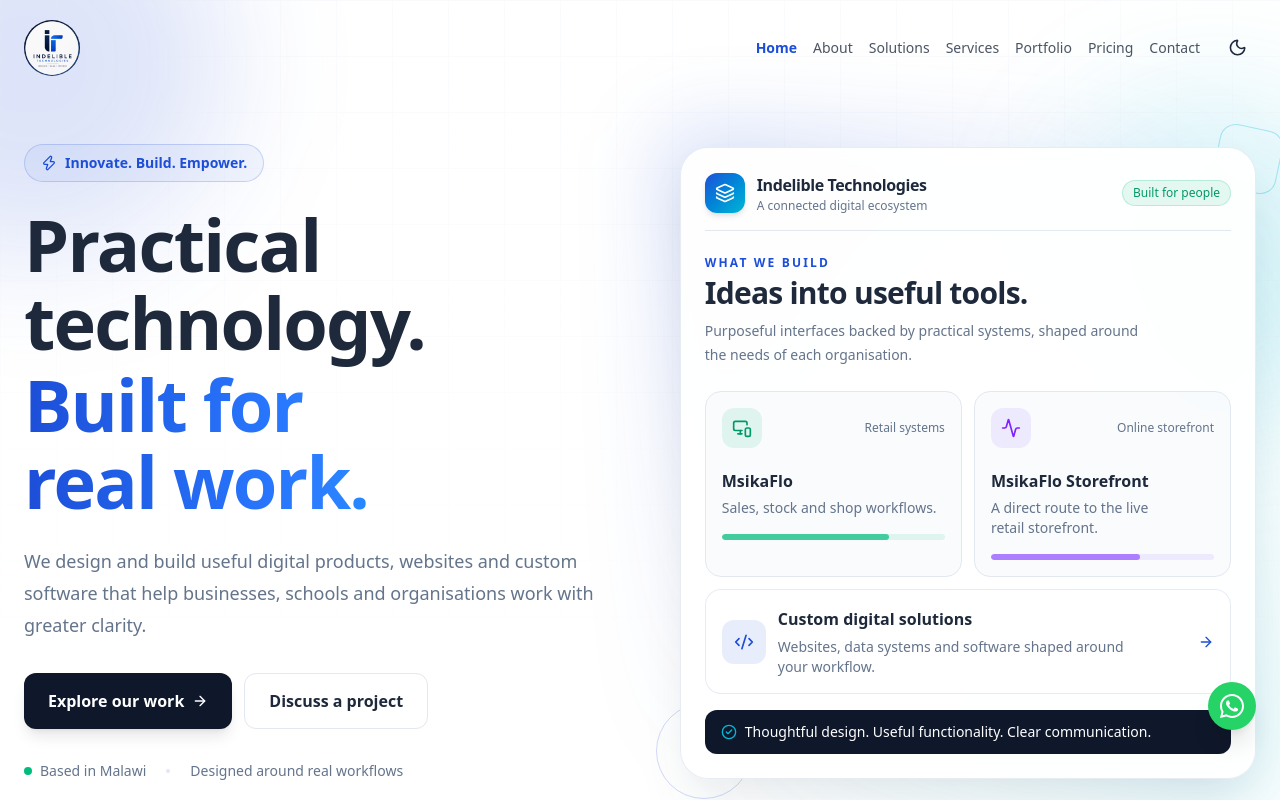
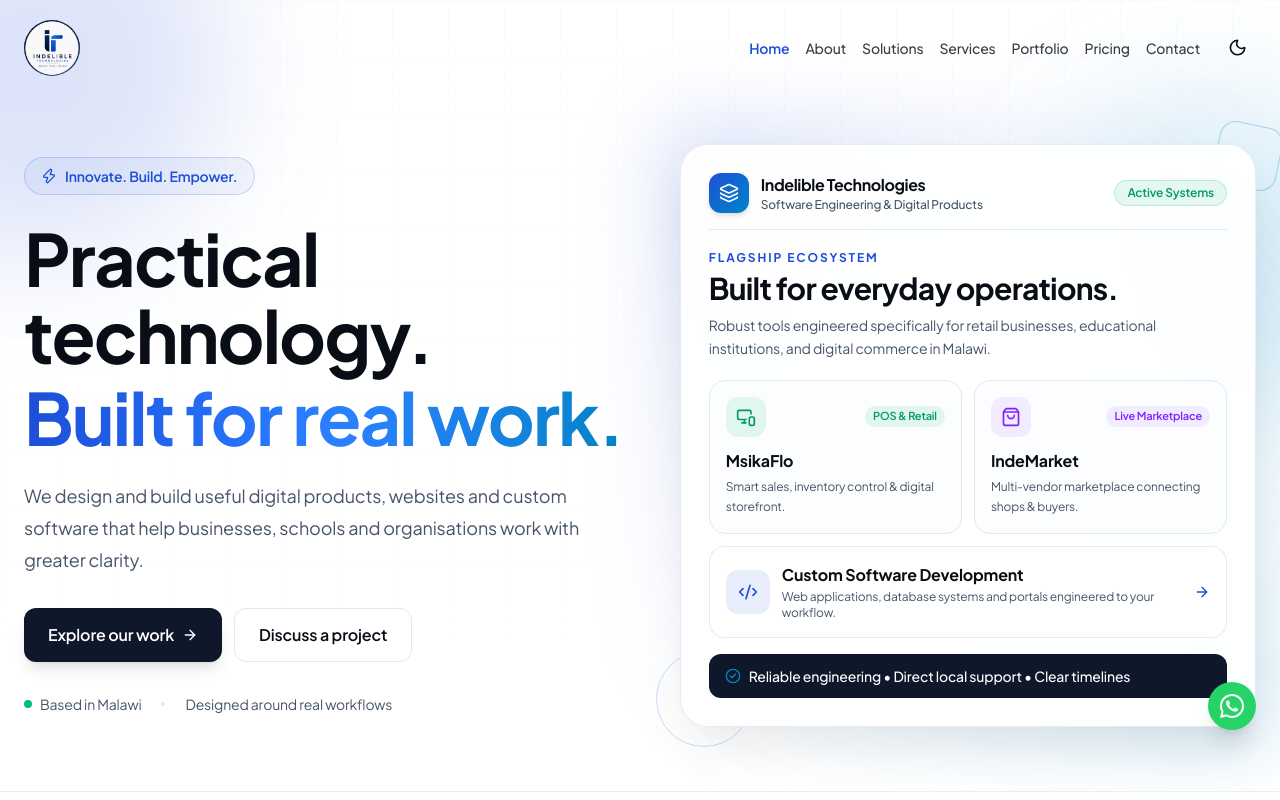
Before and after one commit to Indelible-cpu/MyWebsite, a Next.js app: page / in a window 1280 px wide. Shown: the top 800 px of the page. Built offline with nearby package versions, Linux system fonts and the light colour scheme.

Commit message:
style(typography): integrate Plus Jakarta Sans, deepen contrast, and polish agency hierarchy

```diff
--- a/app/globals.css
+++ b/app/globals.css
@@ -3,7 +3,8 @@
 
 :root {
   --background: #ffffff;
-  --foreground: #1E293B;
+  --foreground: #090d16;
+  --body: #334155;
 
   --primary: #0F172A;
   --primary-foreground: #ffffff;
@@ -11,24 +12,25 @@
   --secondary: #1D4ED8;
   --secondary-foreground: #ffffff;
 
-  --accent: #06B6D4;
+  --accent: #0284c7;
   --accent-foreground: #ffffff;
 
-  --success: #10B981;
+  --success: #059669;
   --success-foreground: #ffffff;
 
-  --muted: #f1f5f9;
-  --muted-foreground: #64748b;
+  --muted: #f8fafc;
+  --muted-foreground: #475569;
 
   --border: #e2e8f0;
-  --card: #f8fafc;
+  --card: #ffffff;
 
-  --radius: 0.5rem;
+  --radius: 0.75rem;
 }
 
 .dark {
   --background: #020617; /* Very dark slate */
   --foreground: #f8fafc;
+  --body: #e2e8f0;
 
   --primary: #f8fafc;
   --primary-foreground: #0f172a;
@@ -36,22 +38,24 @@
   --secondary: #3b82f6;
   --secondary-foreground: #ffffff;
 
-  --accent: #22d3ee;
+  --accent: #38bdf8;
   --accent-foreground: #0f172a;
 
   --success: #10b981;
   --success-foreground: #ffffff;
 
   --muted: #1e293b;
-  --muted-foreground: #94a3b8;
+  --muted-foreground: #cbd5e1;
 
   --border: #1e293b;
-  --card: #0f172a;
+  --card: #0b1120;
 }
 
 @theme {
+  --font-sans: var(--font-sans), "Plus Jakarta Sans", system-ui, -apple-system, BlinkMacSystemFont, "Segoe UI", Roboto, sans-serif;
   --color-background: var(--background);
   --color-foreground: var(--foreground);
+  --color-body: var(--body);
 
   --color-primary: var(--primary);
   --color-primary-foreground: var(--primary-foreground);
@@ -80,11 +84,21 @@
   * {
     border-color: var(--border);
   }
+  html {
+    font-family: var(--font-sans), "Plus Jakarta Sans", system-ui, -apple-system, BlinkMacSystemFont, "Segoe UI", Roboto, sans-serif;
+  }
   body {
     background-color: var(--background);
     color: var(--foreground);
+    font-family: var(--font-sans), "Plus Jakarta Sans", system-ui, -apple-system, BlinkMacSystemFont, "Segoe UI", Roboto, sans-serif;
     -webkit-font-smoothing: antialiased;
     -moz-osx-font-smoothing: grayscale;
+    letter-spacing: -0.011em;
+  }
+  h1, h2, h3, h4, h5, h6 {
+    color: var(--foreground);
+    letter-spacing: -0.025em;
+    font-weight: 700;
   }
 }
 
@@ -99,17 +113,3 @@
   background: rgba(15, 23, 42, 0.4);
   border: 1px solid rgba(255, 255, 255, 0.05);
 }
-
-@layer base {
-  html { scroll-behavior: smooth; scroll-padding-top: 6rem; }
-  body { min-width: 320px; line-height: 1.65; }
-  h1, h2, h3, h4 { text-wrap: balance; }
-  p { text-wrap: pretty; }
-  a, button, input, select, textarea { -webkit-tap-highlight-color: transparent; }
-  :focus-visible { outline: 3px solid var(--secondary); outline-offset: 3px; }
-  ::selection { background: color-mix(in srgb, var(--secondary) 22%, transparent); color: var(--foreground); }
-}
-@media (prefers-reduced-motion: reduce) {
-  html { scroll-behavior: auto; }
-  *, *::before, *::after { animation-duration: 0.01ms !important; animation-iteration-count: 1 !important; transition-duration: 0.01ms !important; scroll-behavior: auto !important; }
-}
--- a/app/layout.tsx
+++ b/app/layout.tsx
@@ -1,4 +1,5 @@
 import type { Metadata, Viewport } from "next";
+import { Plus_Jakarta_Sans } from "next/font/google";
 import "./globals.css";
 import { Navigation } from "@/components/Navigation";
 import { Footer } from "@/components/Footer";
@@ -6,6 +7,13 @@ import { ThemeProvider } from "@/components/theme-provider";
 import { FramerProvider } from "@/components/framer-provider";
 import { WhatsAppButton } from "@/components/WhatsAppButton";
 import { ProductAdToast } from "@/components/ProductAdToast";
+
+const plusJakarta = Plus_Jakarta_Sans({
+  subsets: ["latin"],
+  display: "swap",
+  variable: "--font-sans",
+  weight: ["400", "500", "600", "700", "800"],
+});
 
 export const viewport: Viewport = {
   themeColor: "#0f172a",
@@ -225,14 +233,14 @@ export default function RootLayout({
   children: React.ReactNode;
 }>) {
   return (
-    <html lang="en" suppressHydrationWarning className="antialiased">
+    <html lang="en" suppressHydrationWarning className={`${plusJakarta.variable} antialiased`}>
       <head>
         <script
           type="application/ld+json"
           dangerouslySetInnerHTML={{ __html: JSON.stringify(jsonLd) }}
         />
       </head>
-      <body suppressHydrationWarning className="min-h-screen bg-background font-sans text-foreground flex flex-col">
+      <body suppressHydrationWarning className="min-h-screen bg-background font-sans text-foreground flex flex-col selection:bg-secondary/20 selection:text-secondary">
         <ThemeProvider>
           <FramerProvider>
             <Navigation />
--- a/app/page.tsx
+++ b/app/page.tsx
@@ -24,15 +24,64 @@ export default function Home() {
           </div>
           <m.div initial={{ opacity: 0, scale: 0.97, y: 12 }} animate={{ opacity: 1, scale: 1, y: 0 }} transition={{ duration: 0.65, delay: 0.12 }} className="relative mx-auto w-full max-w-xl lg:max-w-none">
             <div className="absolute -inset-5 rounded-[2rem] bg-gradient-to-br from-secondary/20 via-transparent to-accent/20 blur-2xl" />
-            <div className="relative overflow-hidden rounded-[1.75rem] border border-border/80 bg-background/95 p-4 shadow-2xl shadow-slate-900/10 backdrop-blur sm:p-6">
-              <div className="flex items-center justify-between gap-4 border-b border-border pb-4"><div className="flex items-center gap-3"><div className="flex h-10 w-10 items-center justify-center rounded-xl bg-gradient-to-br from-secondary to-accent text-white shadow-md"><Layers className="h-5 w-5" /></div><div><p className="font-semibold tracking-tight">Indelible Technologies</p><p className="text-xs text-muted-foreground">A connected digital ecosystem</p></div></div><span className="rounded-full border border-emerald-500/20 bg-emerald-500/10 px-2.5 py-1 text-xs font-medium text-emerald-600 dark:text-emerald-400">Built for people</span></div>
-              <div className="py-6"><p className="mb-1 text-xs font-semibold uppercase tracking-[0.18em] text-secondary">What we build</p><h2 className="text-2xl font-bold tracking-tight sm:text-3xl">Ideas into useful tools.</h2><p className="mt-2 max-w-md text-sm leading-6 text-muted-foreground">Purposeful interfaces backed by practical systems, shaped around the needs of each organisation.</p></div>
+            <div className="relative overflow-hidden rounded-[1.75rem] border border-border/80 bg-background/95 p-5 shadow-2xl shadow-slate-900/10 backdrop-blur sm:p-7">
+              <div className="flex items-center justify-between gap-4 border-b border-border pb-4">
+                <div className="flex items-center gap-3">
+                  <div className="flex h-10 w-10 items-center justify-center rounded-xl bg-gradient-to-br from-secondary to-accent text-white shadow-md">
+                    <Layers className="h-5 w-5" />
+                  </div>
+                  <div>
+                    <p className="font-bold tracking-tight text-foreground">Indelible Technologies</p>
+                    <p className="text-xs text-muted-foreground font-medium">Software Engineering & Digital Products</p>
+                  </div>
+                </div>
+                <span className="rounded-full border border-emerald-500/20 bg-emerald-500/10 px-3 py-1 text-xs font-semibold text-emerald-600 dark:text-emerald-400">
+                  Active Systems
+                </span>
+              </div>
+              <div className="py-5">
+                <p className="mb-1 text-xs font-bold uppercase tracking-[0.16em] text-secondary">Flagship Ecosystem</p>
+                <h2 className="text-2xl font-bold tracking-tight sm:text-3xl text-foreground">Built for everyday operations.</h2>
+                <p className="mt-2 text-sm leading-relaxed text-slate-600 dark:text-slate-300">Robust tools engineered specifically for retail businesses, educational institutions, and digital commerce in Malawi.</p>
+              </div>
               <div className="grid gap-3 sm:grid-cols-2">
-                <div className="group rounded-2xl border border-border bg-muted/40 p-4 transition-colors hover:border-emerald-500/40"><div className="mb-5 flex items-center justify-between"><div className="flex h-10 w-10 items-center justify-center rounded-xl bg-emerald-500/10 text-emerald-600 dark:text-emerald-400"><MonitorSmartphone className="h-5 w-5" /></div><span className="text-xs font-medium text-muted-foreground">Retail systems</span></div><p className="font-semibold">MsikaFlo</p><p className="mt-1 text-sm leading-5 text-muted-foreground">Sales, stock and shop workflows.</p><div className="mt-4 h-1.5 overflow-hidden rounded-full bg-emerald-500/10"><div className="h-full w-3/4 rounded-full bg-emerald-500/70" /></div></div>
-                <div className="group rounded-2xl border border-border bg-muted/40 p-4 transition-colors hover:border-violet-500/40"><div className="mb-5 flex items-center justify-between"><div className="flex h-10 w-10 items-center justify-center rounded-xl bg-violet-500/10 text-violet-600 dark:text-violet-400"><Activity className="h-5 w-5" /></div><span className="text-xs font-medium text-muted-foreground">Online storefront</span></div><p className="font-semibold">MsikaFlo Storefront</p><p className="mt-1 text-sm leading-5 text-muted-foreground">A direct route to the live retail storefront.</p><div className="mt-4 h-1.5 overflow-hidden rounded-full bg-violet-500/10"><div className="h-full w-2/3 rounded-full bg-violet-500/70" /></div></div>
-                <div className="flex items-center gap-3 rounded-2xl border border-border/80 bg-background p-4 sm:col-span-2"><div className="flex h-11 w-11 shrink-0 items-center justify-center rounded-xl bg-secondary/10 text-secondary"><Code2 className="h-5 w-5" /></div><div className="min-w-0 flex-1"><p className="font-semibold">Custom digital solutions</p><p className="mt-1 text-sm text-muted-foreground">Websites, data systems and software shaped around your workflow.</p></div><ArrowRight className="h-4 w-4 shrink-0 text-secondary" /></div>
+                <Link href="/solutions#msikaflo" className="group rounded-2xl border border-border bg-muted/40 p-4 transition-all hover:border-emerald-500/50 hover:bg-background">
+                  <div className="mb-3 flex items-center justify-between">
+                    <div className="flex h-10 w-10 items-center justify-center rounded-xl bg-emerald-500/10 text-emerald-600 dark:text-emerald-400">
+                      <MonitorSmartphone className="h-5 w-5" />
+                    </div>
+                    <span className="text-[11px] font-semibold px-2 py-0.5 rounded-full bg-emerald-500/10 text-emerald-600">POS & Retail</span>
+                  </div>
+                  <p className="font-bold text-foreground">MsikaFlo</p>
+                  <p className="mt-1 text-xs leading-5 text-muted-foreground">Smart sales, inventory control & digital storefront.</p>
+                </Link>
+
+                <a href="https://indemarket.vercel.app/" target="_blank" rel="noopener noreferrer" className="group rounded-2xl border border-border bg-muted/40 p-4 transition-all hover:border-violet-500/50 hover:bg-background">
+                  <div className="mb-3 flex items-center justify-between">
+                    <div className="flex h-10 w-10 items-center justify-center rounded-xl bg-violet-500/10 text-violet-600 dark:text-violet-400">
+                      <ShoppingBag className="h-5 w-5" />
+                    </div>
+                    <span className="text-[11px] font-semibold px-2 py-0.5 rounded-full bg-violet-500/10 text-violet-600">Live Marketplace</span>
+                  </div>
+                  <p className="font-bold text-foreground">IndeMarket</p>
+                  <p className="mt-1 text-xs leading-5 text-muted-foreground">Multi-vendor marketplace connecting shops & buyers.</p>
+                </a>
+
+                <div className="flex items-center gap-3 rounded-2xl border border-border/80 bg-background p-4 sm:col-span-2">
+                  <div className="flex h-11 w-11 shrink-0 items-center justify-center rounded-xl bg-secondary/10 text-secondary">
+                    <Code2 className="h-5 w-5" />
+                  </div>
+                  <div className="min-w-0 flex-1">
+                    <p className="font-bold text-foreground">Custom Software Development</p>
+                    <p className="mt-0.5 text-xs text-muted-foreground">Web applications, database systems and portals engineered to your workflow.</p>
+                  </div>
+                  <ArrowRight className="h-4 w-4 shrink-0 text-secondary" />
+                </div>
               </div>
-              <div className="mt-4 flex items-center gap-2 rounded-xl bg-primary px-4 py-3 text-primary-foreground"><CheckCircle2 className="h-4 w-4 shrink-0 text-accent" /><p className="text-sm font-medium">Thoughtful design. Useful functionality. Clear communication.</p></div>
+              <div className="mt-4 flex items-center gap-2 rounded-xl bg-primary px-4 py-3 text-primary-foreground">
+                <CheckCircle2 className="h-4 w-4 shrink-0 text-accent" />
+                <p className="text-xs sm:text-sm font-medium">Reliable engineering • Direct local support • Clear timelines</p>
+              </div>
             </div>
             <div className="absolute -bottom-5 -left-3 -z-10 h-24 w-24 rounded-full border border-secondary/20 sm:-left-6" /><div className="absolute -right-3 -top-5 -z-10 h-16 w-16 rotate-12 rounded-2xl border border-accent/30 sm:-right-6" />
           </m.div>
```
